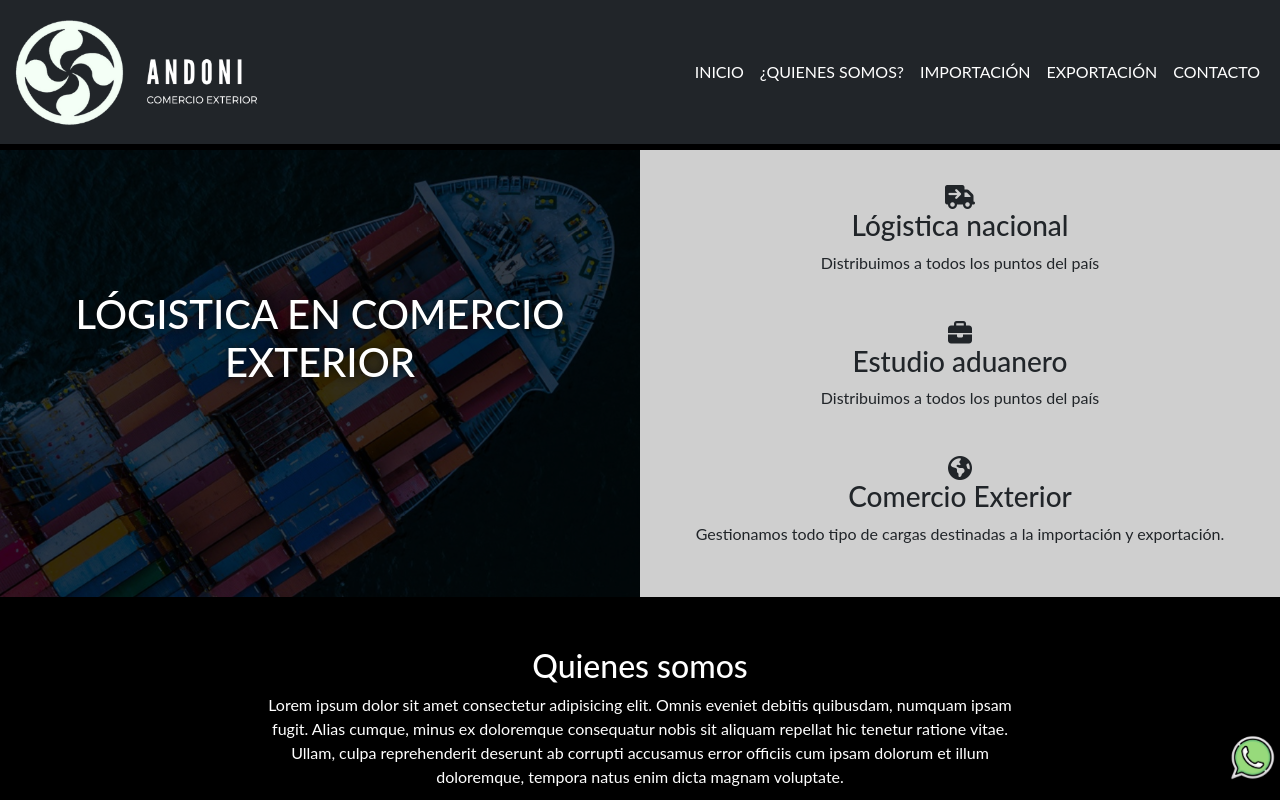
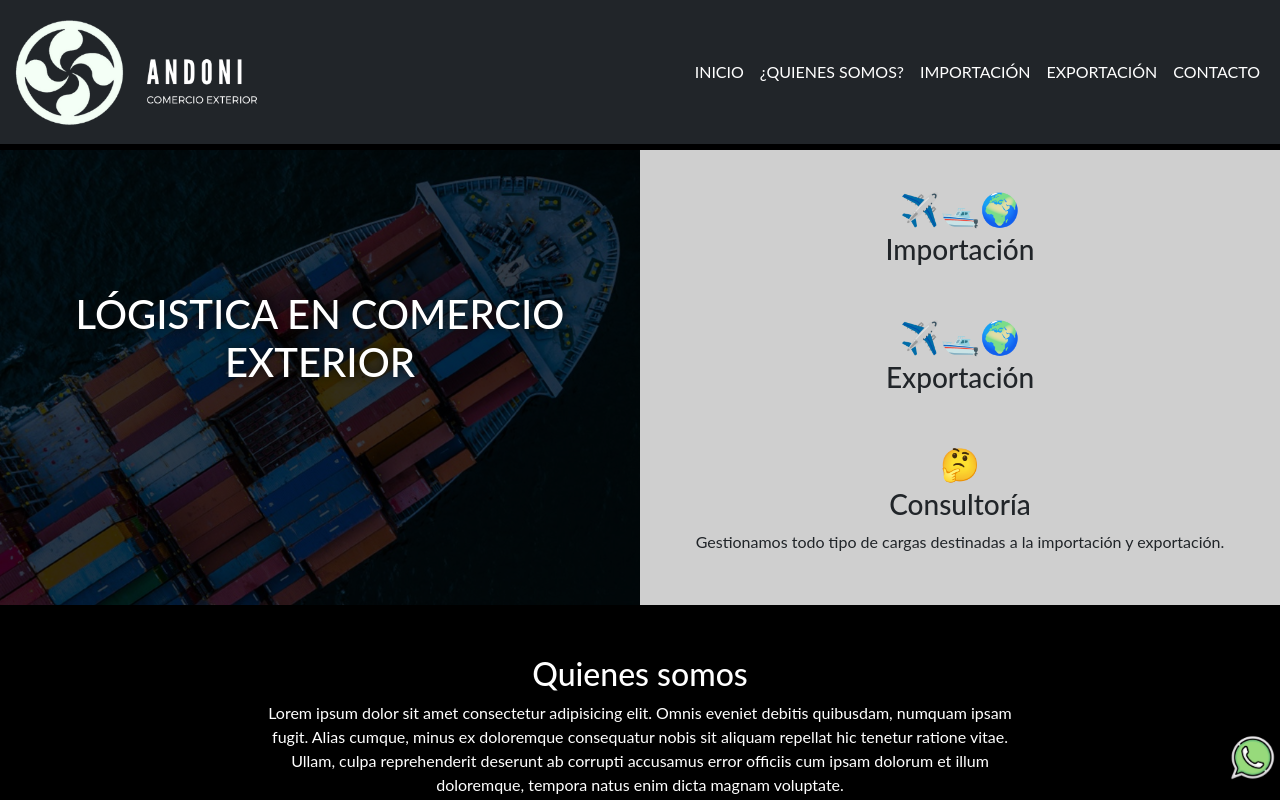
Before and after one commit to AlanPaz24/andonicomex, a plain HTML site: page index.html in a window 1280 px wide. Shown: the top 800 px of the page. Drawn offline with nearby package versions, Linux system fonts and the light colour scheme.

Commit message:
se agregaron nuevas imagenes

```diff
--- a/index.html
+++ b/index.html
@@ -48,20 +48,20 @@
 
             <div class="column column2">
                 <div class="elemento">
-                    <i class="fa-solid fa-truck-arrow-right fa-xl"></i>
-                    <h3>Lógistica nacional</h3>
-                    <p>Distribuimos a todos los puntos del país</p>
+                  <emoji class="emoji">✈️🛥️🌍</emoji>
+                    <h3>Importación</h3>
+                    <p></p>
 
                 </div>
                 <div class="elemento">
-                    <i class="fa-solid fa-briefcase fa-xl"></i>
-                    <h3>Estudio aduanero</h3>
-                    <p>Distribuimos a todos los puntos del país</p>
+                    <emoji class="emoji">✈️🛥️🌍</emoji>
+                    <h3>Exportación</h3>
+                    <p></p>
 
                 </div>
                 <div class="elemento">
-                    <i class="fa-solid fa-earth-americas fa-xl"></i>
-                    <h3>Comercio Exterior</h3>
+                    <emoji class="emoji">🤔</emoji>
+                    <h3>Consultoría</h3>
                     <p>Gestionamos todo tipo de cargas destinadas a la importación y exportación.</p>
 
                 </div>
@@ -118,7 +118,7 @@
         <h3>CONTACTO</h3>
 
         <div class="formulario">
-          <form action="https://formsubmit.co/agregar el mail" method="POST">
+          <form action="https://formsubmit.co/martinbarrenechea@gmail.com" method="POST">
             <div class="form-group">
               <label for="nombre">Nombre Completo</label>
               <input type="text" id="nombre" name="nombre" required>
--- a/style.css
+++ b/style.css
@@ -43,7 +43,9 @@ body {
     background-color: rgb(207, 207, 207);
     margin-top: 150px;
   }
-
+.emoji {
+  font-size: xx-large;
+}
   .column {
     flex-basis: 50%;
     padding: 20px;
```
